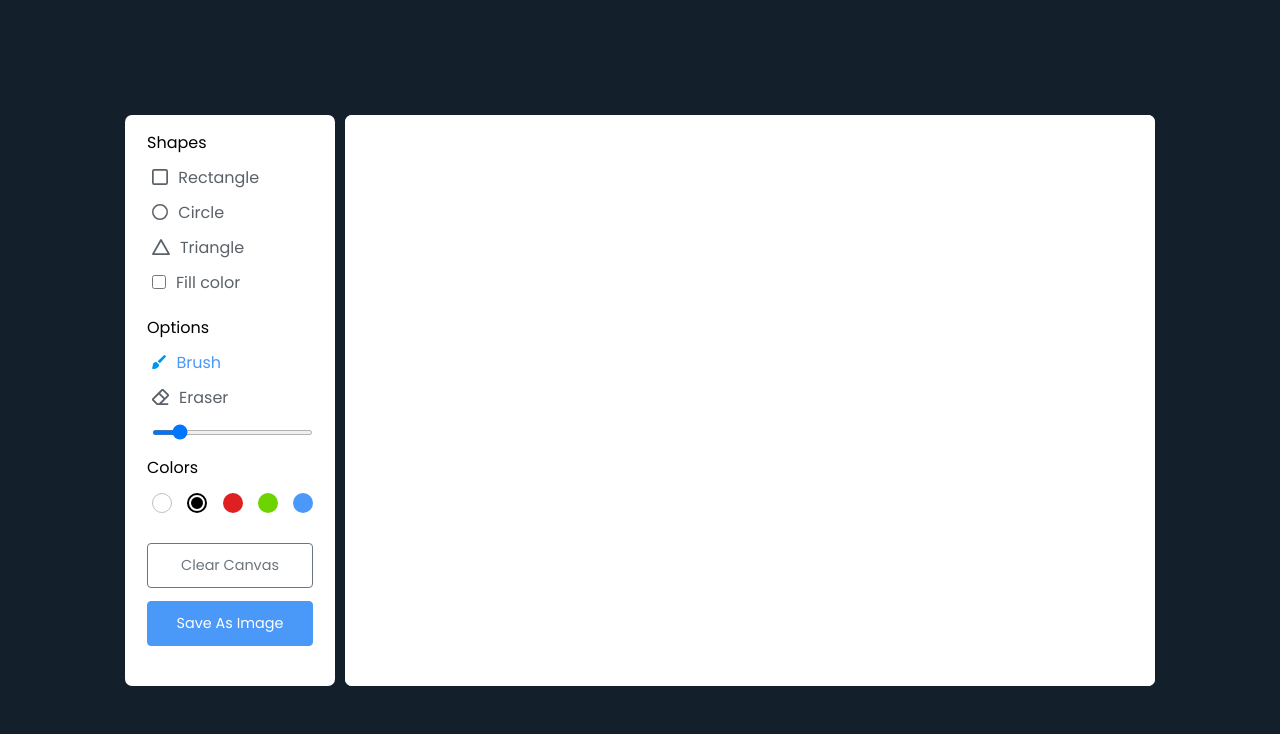
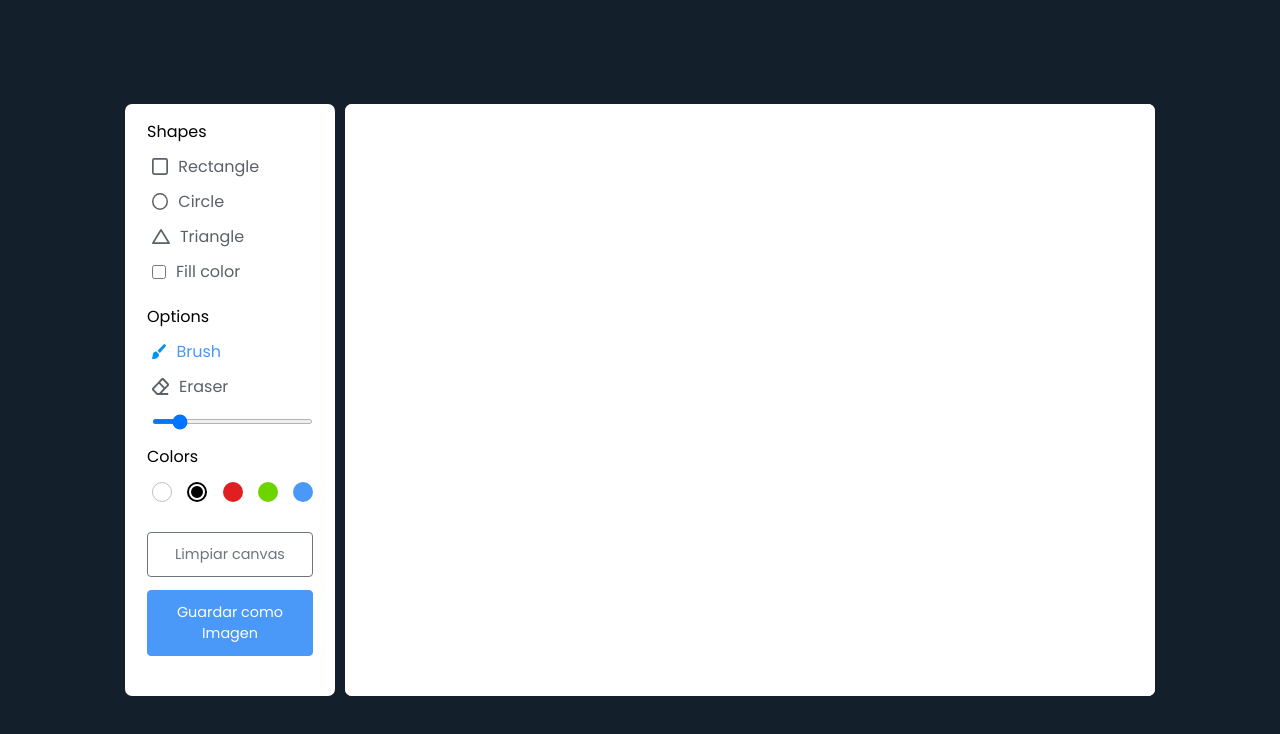
Before and after one commit to josseLara/app-dibujo, a plain HTML site: page index.html in a window 1280 px wide. Drawn offline with Linux system fonts and the light colour scheme.

Commit message:
cambios 2

```diff
--- a/index.html
+++ b/index.html
@@ -61,8 +61,8 @@
           </ul>
         </div>
         <div class="row buttons">
-          <button class="clear-canvas">Clear Canvas</button>
-          <button class="save-img">Save As Image</button>
+          <button class="clear-canvas">Limpiar canvas</button>
+          <button class="save-img">Guardar como Imagen</button>
         </div>
       </section>
       <section class="drawing-board">
```
